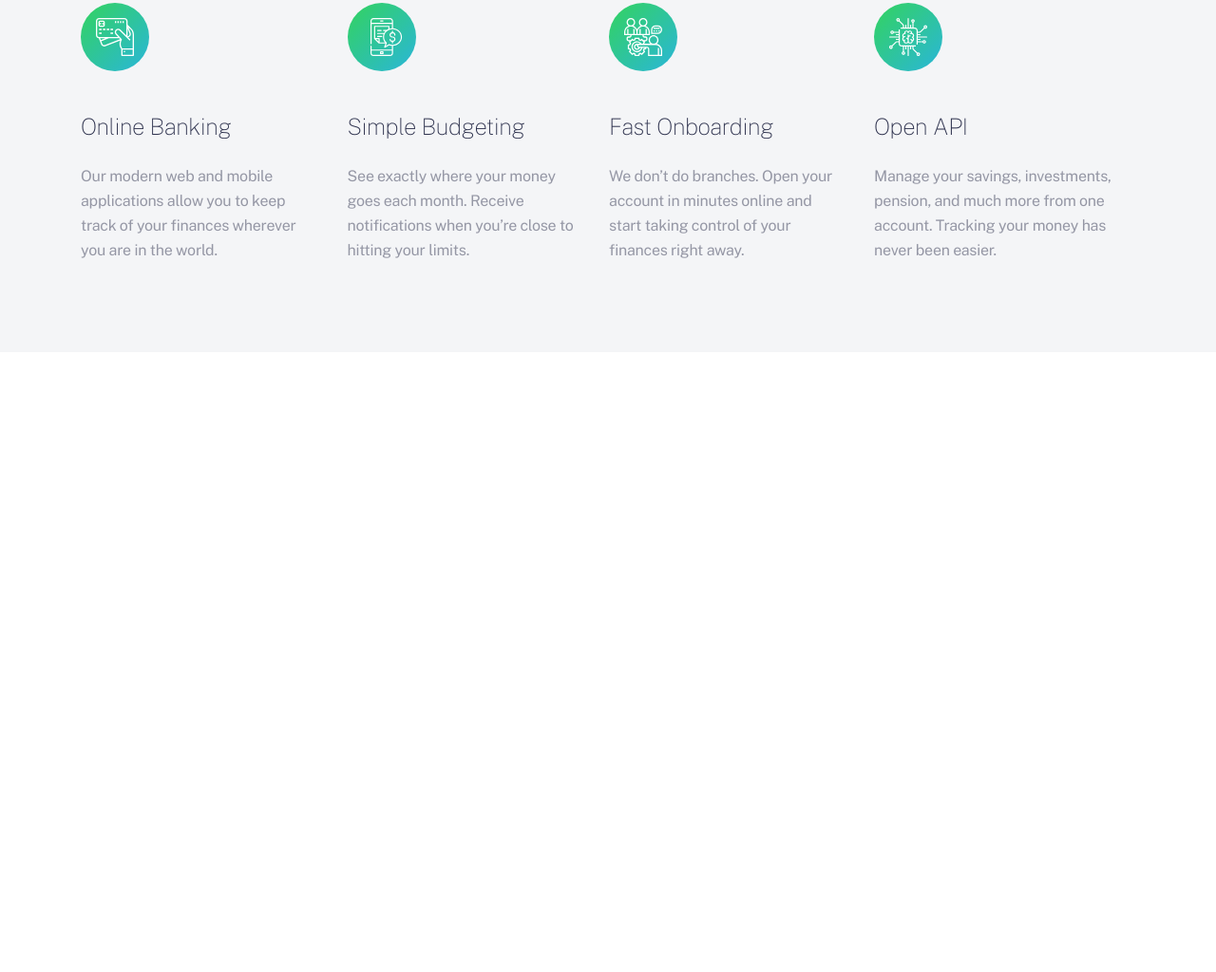
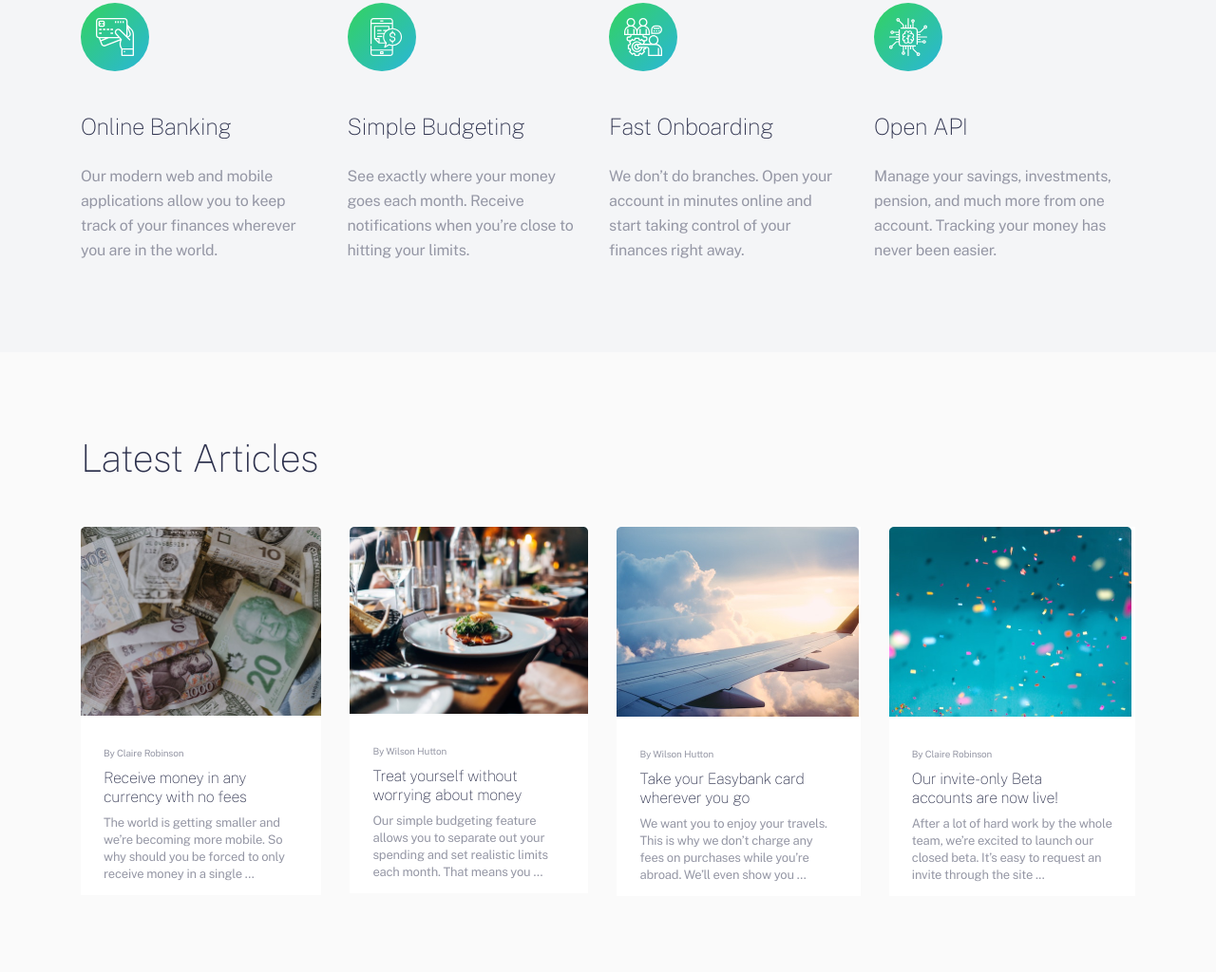
Before and after one commit to Bakhrom-Khalikulov/EasyBank-client, a plain HTML site: page index.html in a window 1280 px wide. Shown: the part 1021-2045 px from the top of the page at 95% size. Before the commit the page ends 1392 px from the top, so only its background shows below. Drawn offline with Linux system fonts and the light colour scheme.

Commit message:
article section done

```diff
--- a/css/main.css
+++ b/css/main.css
@@ -288,10 +288,81 @@ a{
     color: var(--desc-text-color);
 }
 
+/* ************ CHOOSE STYLE END************* */
 
 
+/* ************ ARTICLE STYLE START************* */
+.article-section{
+    padding-top: 80px;
+    padding-bottom: 80px;
+    background-color: var(--hero-bg-color);
+}
 
-/* ************ CHOOSE STYLE END************* */
+.article__title{
+    margin-top: 0;
+    margin-bottom: 40px;
+    font-weight: 100;
+    font-size: 40px;
+    line-height: 64px;
+    letter-spacing: -0.714286px;
+    color: var(--title-text-color);
+}
+
+.article__list{
+    display: flex;
+    align-items: start;
+}
+
+.article__item{
+    background-color: var(--header-bg-color);
+}
+
+.article__item:not(:last-child){
+    margin-right: 30px;
+}
+
+.article__img{
+    margin-bottom: 25px;
+}
+
+.article__by{
+    padding-left: 24px;
+    margin-top: 0;
+    margin-bottom: 8px;
+    font-size: 10px;
+    line-height: 18px;
+    letter-spacing: -0.15625px;
+    color: var(--desc-text-color);
+}
+
+.article__title-text{
+    width: 100%;
+    max-width: 207px;
+    padding-left: 24px;
+    margin-top: 0;
+    margin-bottom: 8px;
+    font-weight: 100;
+    font-size: 16px;
+    line-height: 20px;
+    letter-spacing: -0.285714px;
+    color: var(--footer-bg-color);
+}
+
+.article__desc{
+    width: 100%;
+    padding-left: 24px;
+    padding-right: 24px;
+    margin-top: 0;
+    font-size: 13px;
+    line-height: 18px;
+    letter-spacing: -0.203125px;
+    color: var(--desc-text-color);
+}
+
+
+/* ************ ARTICLE STYLE END************* */
+
+
 
 
 
--- a/index.html
+++ b/index.html
@@ -155,6 +155,86 @@
          </div>
         <!-- CHOOSE SECTION ENDS -->
 
+        <!-- ARTICLE SECTION STARTS -->
+        <div class="article-section">
+            <div class="container">
+                <div class="article__wrapper">
+                    <h2 class="article__title">
+                        Latest Articles
+                    </h2>
+
+                    <div class="article__group">
+                        <ul class="article__list">
+                            <li class="article__item">
+                                <img class="article__img"
+                                     src="./images/article1.png"
+                                     width="255"
+                                     height="200"
+                                     alt="articles">
+                                <p class="article__by">
+                                    By Claire Robinson
+                                </p>
+                                <h3 class="article__title-text">
+                                    Receive money in any currency with no fees
+                                </h3>
+                                <p class="article__desc">
+                                    The world is getting smaller and we’re becoming more mobile. So why should you be forced to only receive money in a single …
+                                </p>
+                            </li>
+                            <li class="article__item">
+                                <img class="article__img"
+                                     src="./images/article2.png"
+                                     width="255"
+                                     height="200"
+                                     alt="articles">
+                                <p class="article__by">
+                                    By Wilson Hutton
+                                </p>
+                                <h3 class="article__title-text">
+                                    Treat yourself without worrying about money
+                                </h3>
+                                <p class="article__desc">
+                                    Our simple budgeting feature allows you to separate out your spending and set realistic limits each month. That means you …
+                                </p>
+                            </li>
+                            <li class="article__item">
+                                <img class="article__img"
+                                     src="./images/article3.png"
+                                     width="255"
+                                     height="200"
+                                     alt="articles">
+                                <p class="article__by">
+                                    By Wilson Hutton
+                                </p>
+                                <h3 class="article__title-text">
+                                    Take your Easybank card wherever you go
+                                </h3>
+                                <p class="article__desc">
+                                    We want you to enjoy your travels. This is why we don’t charge any fees on purchases while you’re abroad. We’ll even show you …
+                                </p>
+                            </li>
+                            <li class="article__item">
+                                <img class="article__img"
+                                     src="./images/article4.png"
+                                     width="255"
+                                     height="200"
+                                     alt="articles">
+                                <p class="article__by">
+                                    By Claire Robinson
+                                </p>
+                                <h3 class="article__title-text">
+                                    Our invite-only Beta accounts are now live!
+                                </h3>
+                                <p class="article__desc">
+                                    After a lot of hard work by the whole team, we’re excited to launch our closed beta. It’s easy to request an invite through the site ...
+                                </p>
+                            </li>
+                        </ul>
+                    </div>
+                </div>
+            </div>
+        </div>
+        <!-- ARTICLE SECTION ENDS -->
 
 
 
```
